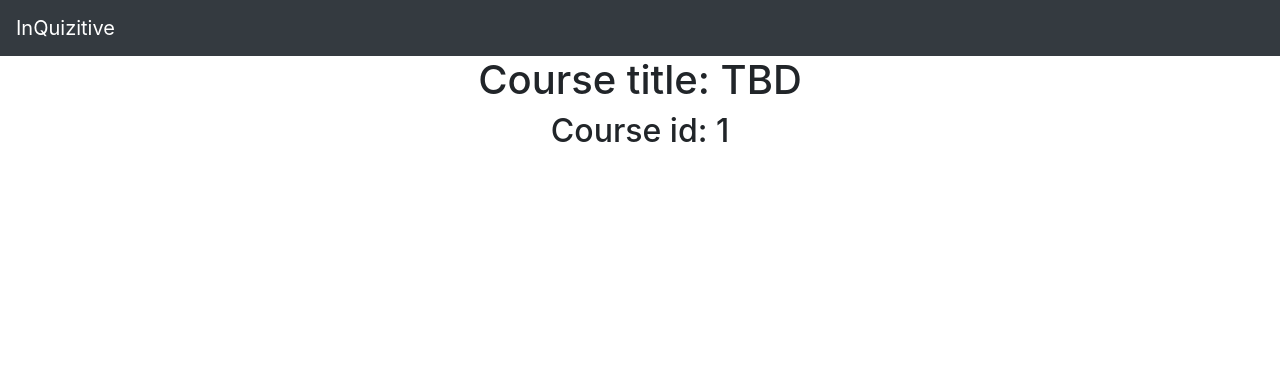
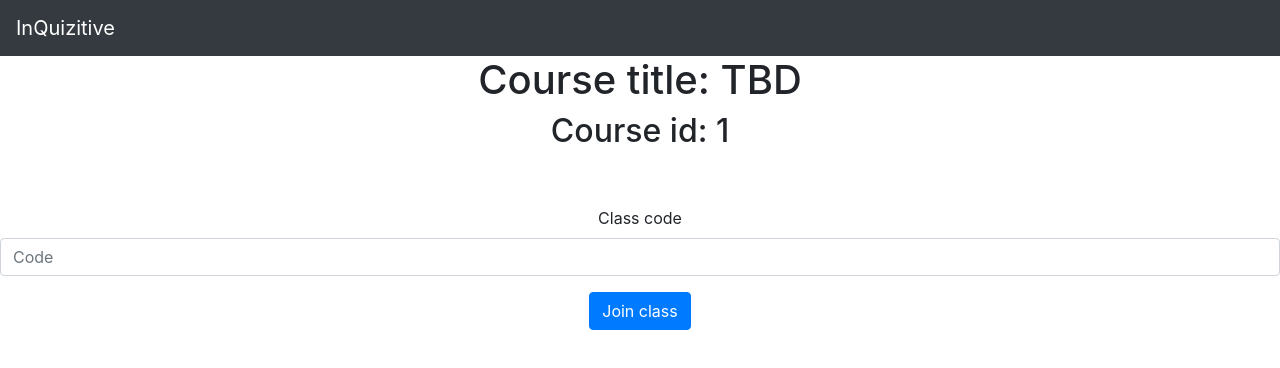
Before and after one commit to yifei-fu/classroom, a React (Create React App) app in the folder frontend/: page /course/1/enroll in a window 1280 px wide. Shown: the top 368 px of the page. Built offline with nearby package versions, Linux system fonts and the light colour scheme.

Commit message:
Fixed up UI of join class view

```diff
--- /dev/null
+++ b/frontend/src/components/JoinCourseView.css
@@ -0,0 +1,19 @@
+.form-inline {
+  width: 100%;
+}
+
+.form-group {
+  width: 90%;
+}
+
+.input-group {
+  width: 90% !important;
+}
+
+.form-control {
+  width: 50% !important;
+}
+
+span.input-group-addon {
+  width: 50px !important;
+}
--- a/frontend/src/components/JoinCourseView.tsx
+++ b/frontend/src/components/JoinCourseView.tsx
@@ -1,5 +1,7 @@
 import React from 'react';
-import { Card } from 'react-bootstrap';
+import { Card, Form, Button } from 'react-bootstrap';
+
+var stuff: string | undefined;
 
 function JoinCourseView({ match }: { match: any }) {
     const id = match.params.id;
@@ -7,12 +9,33 @@ function JoinCourseView({ match }: { match: any }) {
     // get course name from server using
 
     return (
-    <div>
-        <h1>Course title: TBD </h1>
+        <div>
+            <h1>Course title: TBD </h1>
+            <h2>Course id: {id}</h2>
+            <br></br>
+            <br></br>
+            <Form onSubmit={handleSubmit}>
+                <Form.Group controlId="joinClassSecret" >
+                    <Form.Label style={{ justifyContent: "left" }}>Class code</Form.Label>
+                    <Form.Control type="text" value={stuff} placeholder="Code" onChange={handleChange}/>
+                </Form.Group>
+                <Button variant="primary" type="submit">
+                    Join class
+                </Button>
+            </Form>
+        </div>
+    );
+}
 
-        <h2>Course id: {id}</h2>
-    </div>
-    );
+function handleChange(event: any) {
+
+}
+
+function handleSubmit(event: any) {
+    event.preventDefault();
+    console.log(event);
+    alert('This feature isn\'t enabled yet, but stay tuned!');
+    event.preventDefault();
 }
 
 
```
